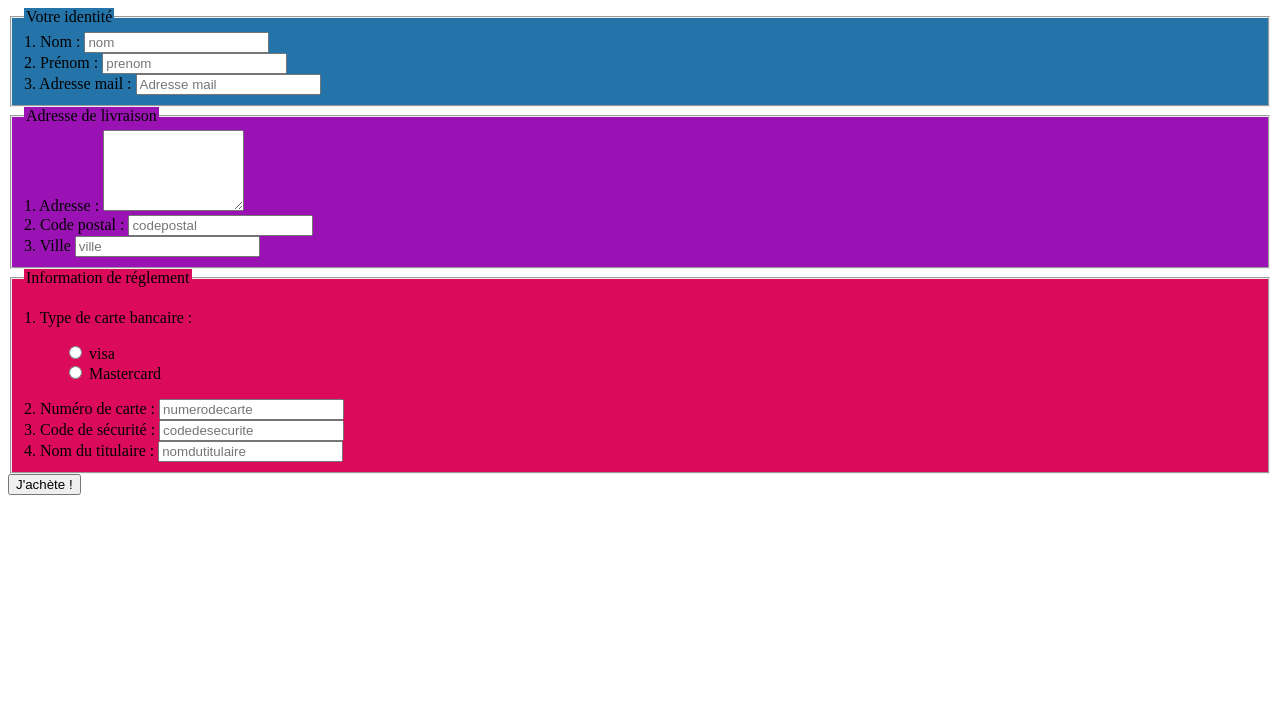
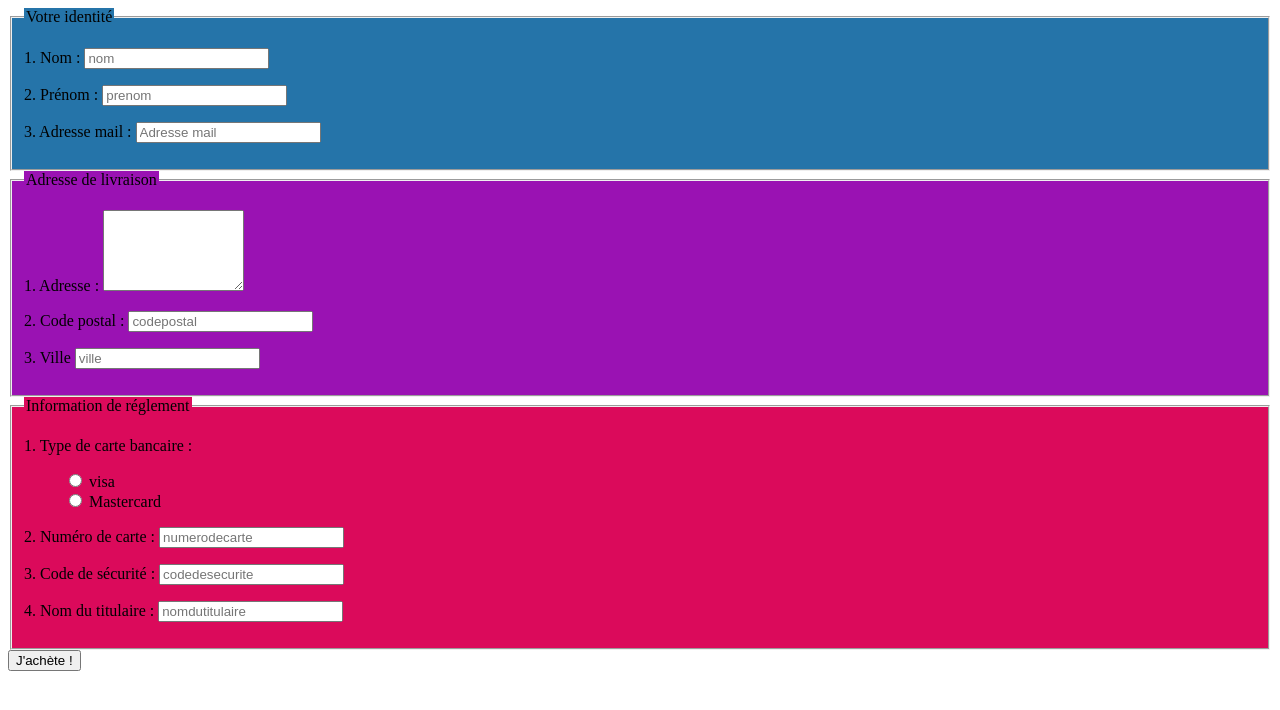
Before and after one commit to PierreDemaret/exo-html, a plain HTML site: page exo7/index.html in a window 1280 px wide. Drawn offline with Linux system fonts and the light colour scheme.

Commit message:
update exo 7

```diff
--- a/exo7/index.html
+++ b/exo7/index.html
@@ -13,22 +13,34 @@
     <form action="">
         <fieldset class="back1">
             <legend class="back1">Votre identité</legend>
+            <p>
                 <label for="nom">1. Nom :</label>
-            <input type="text" placeholder="nom" id="nom"><br>
+                <input type="text" placeholder="nom" id="nom">
+            </p>
+            <p>
                 <label for="prenom">2. Prénom :</label>
-            <input type="text" placeholder="prenom" id="prenom"><br>
+                <input type="text" placeholder="prenom" id="prenom">
+            </p>
+            <p>
                 <label for="email">3. Adresse mail :</label>
                 <input type="email" placeholder="Adresse mail" id="email">
+            </p>
         </fieldset>
         <!-- Box identité -->
         <fieldset class="back2">
             <legend class="back2">Adresse de livraison</legend>
+            <p>
                 <label for="adresse">1. Adresse :</label>
-            <textarea name="adresse" id="adresse" cols="15" rows="5"></textarea><br>
+                <textarea name="adresse" id="adresse" cols="15" rows="5"></textarea>
+            </p>
+            <p>
                 <label for="codepostal">2. Code postal :</label>
                 <input type="number" name="codepostal" id="codepostal" placeholder="codepostal"><br>
+            </p>
+            <p>
                 <label for="ville">3. Ville</label>
                 <input type="text" placeholder="ville" id="ville">
+            </p>
         </fieldset>
         <!-- Box adresse de livraison -->
         <fieldset class="back3">
@@ -45,12 +57,18 @@
                 </li>
             </ul>
 
+            <p>
                 <label for="numerodecarte">2. Numéro de carte :</label>
-            <input type="number" placeholder="numerodecarte" id="numerodecarte"> <br>
+                <input type="number" placeholder="numerodecarte" id="numerodecarte">
+            </p>
+            <p>
                 <label for="code">3. Code de sécurité :</label>
-            <input type="number" placeholder="codedesecurite" id="code"> <br>
+                <input type="number" placeholder="codedesecurite" id="code">
+            </p>
+            <p>
                 <label for="nom">4. Nom du titulaire :</label>
                 <input type="text" placeholder="nomdutitulaire" id="name">
+            </p>
         </fieldset>
         <!-- Box paiement -->
         <div>
```
Lines whose indentation alone changed are shown as unchanged.
